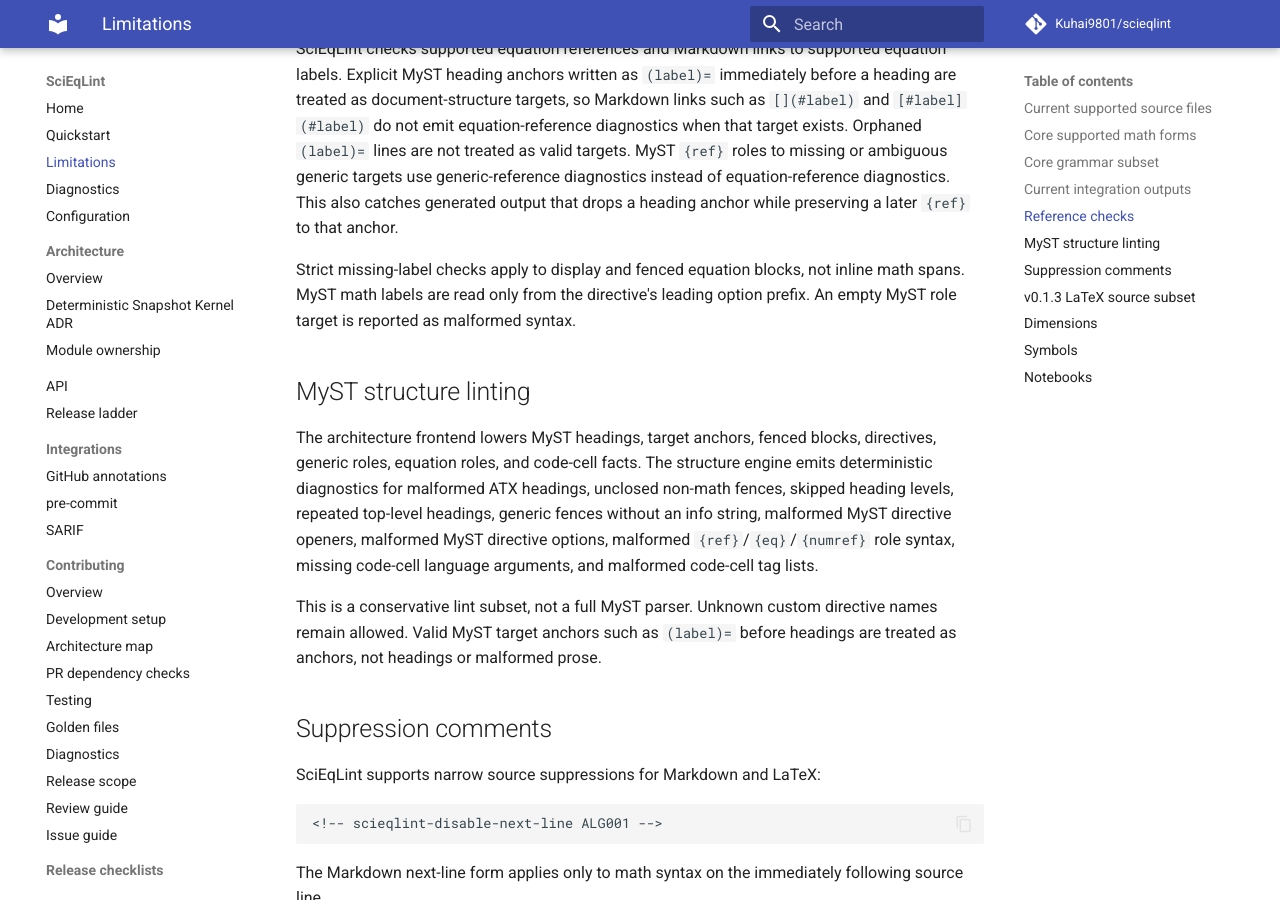
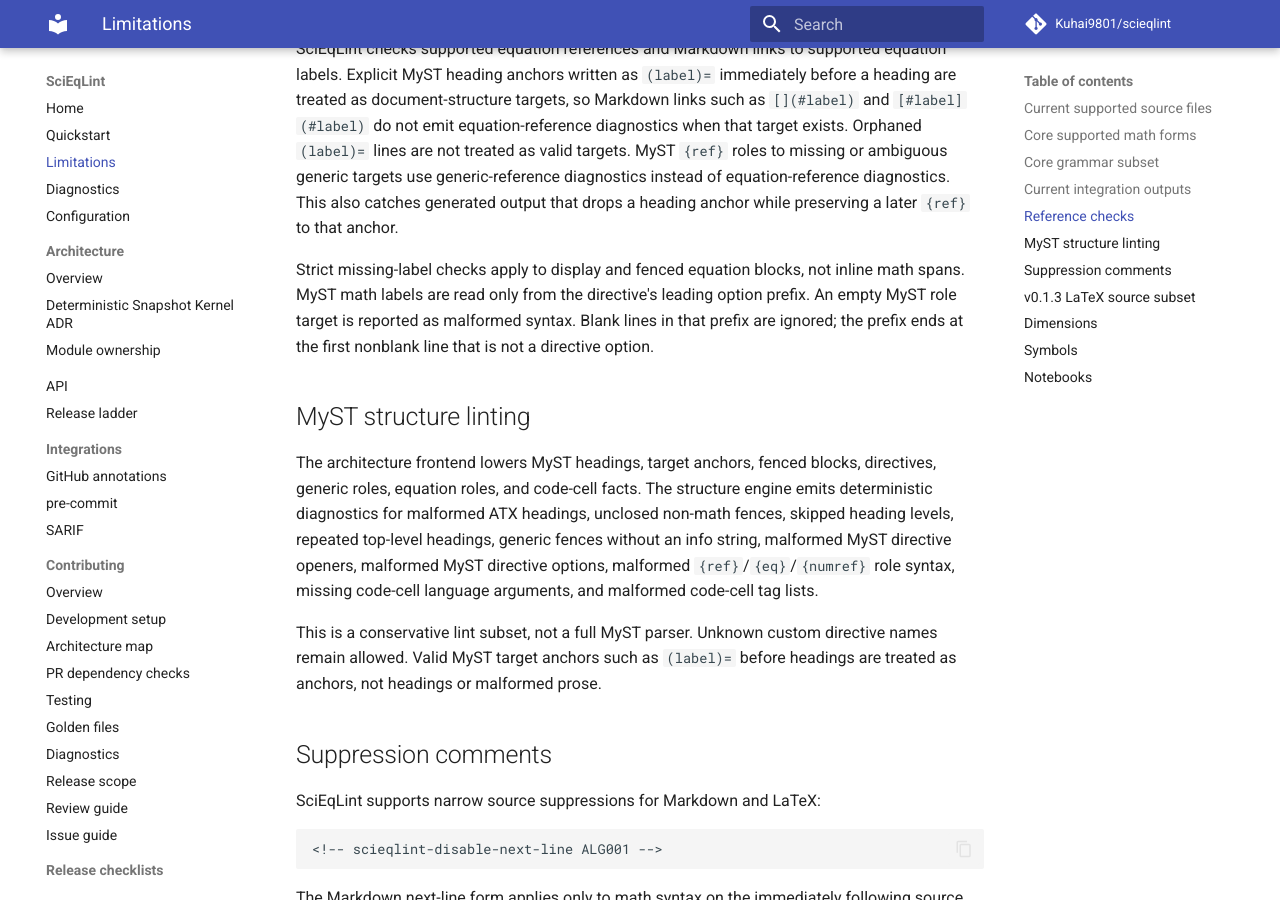
Before and after one commit to 1sgtpepper/scieqlint, an MkDocs documentation site: the page built from docs/limitations.md, in a window 1280 px wide and 900 px high, scrolled down 2217 px. Built offline with MkDocs 1.6.1 and Material for MkDocs 9.7.7, drawn with Linux system fonts in a browser that asks for light colours; comment, search, counter and statistics services are not loaded.

Commit message:
Document Markdown boundary cases

```diff
--- a/docs/limitations.md
+++ b/docs/limitations.md
@@ -86,6 +86,8 @@
 inline math spans.
 MyST math labels are read only from the directive's leading option prefix.
 An empty MyST role target is reported as malformed syntax.
+Blank lines in that prefix are ignored; the prefix ends at the first nonblank
+line that is not a directive option.
 
 ## MyST structure linting
 
```
Also changed, not shown: 1 other file.
